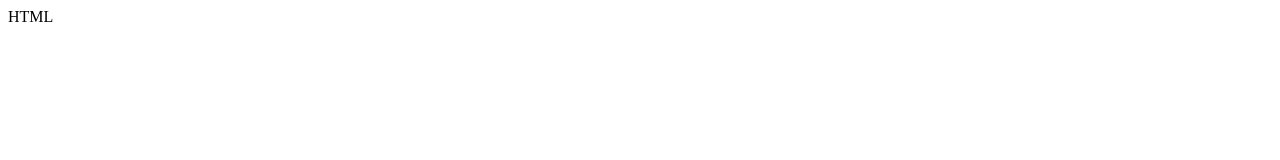
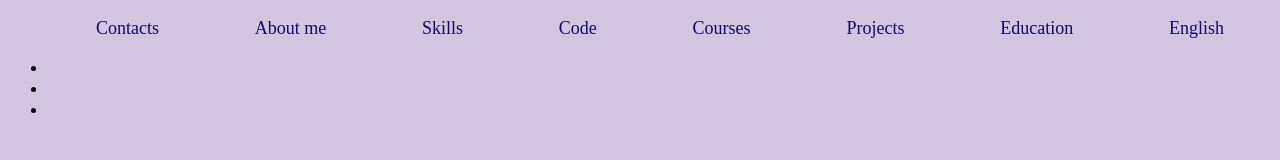
Before and after one commit to AbramsDm/rsschool-cv, a plain HTML site: page index.html in a window 1280 px wide. Drawn offline with Linux system fonts and the light colour scheme.

Commit message:
feat: add header

```diff
--- a/index.html
+++ b/index.html
@@ -1 +1,39 @@
-HTML
+<!DOCTYPE html>
+<html lang="en">
+<head>
+    <meta charset="UTF-8">
+    <meta name="viewport" content="width=device-width, initial-scale=1.0">
+
+    <link rel="stylesheet" href="style.css" />
+    <link rel="icon" href="assets/img/favicon.ico" />
+
+    <title>cv</title>
+</head>
+<body>
+    <header class="header">
+        <nav class="nav">
+                <ul class="nav-list">
+                    <li class="nav-item"><a href="#contacts" class="nav-link">Contacts</a></li>
+                    <li class="nav-item"><a href="#summary" class="nav-link">About me</a></li>
+                    <li class="nav-item"><a href="#skills" class="nav-link">Skills</a></li>
+                    <li class="nav-item"><a href="#code" class="nav-link">Code</a></li>
+                    <li class="nav-item"><a href="#courses" class="nav-link">Courses</a></li>
+                    <li class="nav-item"><a href="#projects" class="nav-link">Projects</a></li>
+                    <li class="nav-item"><a href="#education" class="nav-link">Education</a></li>
+                    <li class="nav-item"><a href="#english" class="nav-link">English</a></li>
+                </ul>
+        </nav>
+    </header>
+
+    <main class="main">
+    </main>
+
+    <footer class="footer">
+        <ul class="footer-list">
+            <li class="footer-item"><a href="" class="footer-link"></a></li>
+            <li class="footer-item"></li>
+            <li class="footer-item"></li>
+        </ul>
+    </footer>
+</body>
+</html>
--- a/style.css
+++ b/style.css
@@ -1 +1,25 @@
-CSS
+body{
+    background-color: rgb(110, 66, 151, 0.3);
+    font-size: 18px;
+}
+
+.nav-list{
+    display: flex;
+    justify-content:space-around;
+    align-items: center;
+    list-style: none;
+}
+
+.nav-item:hover{
+    transform: scale(2);
+    transition: 1s;
+    .nav-link{
+        color: rgb(207, 12, 129);
+        transition: 1s;
+    }
+}
+
+.nav-link{
+    text-decoration: none;
+    color: rgb(16, 11, 100);
+}
```
